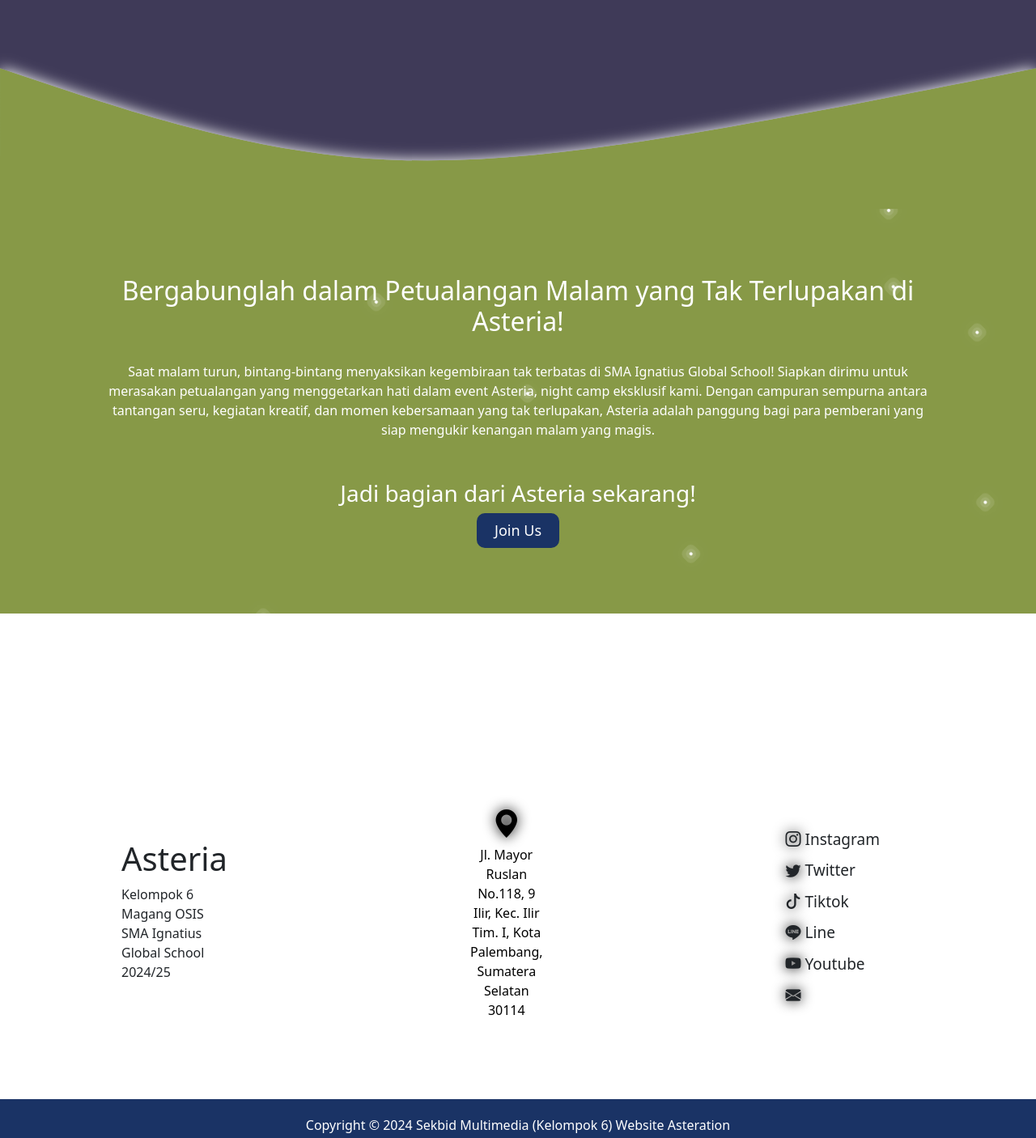
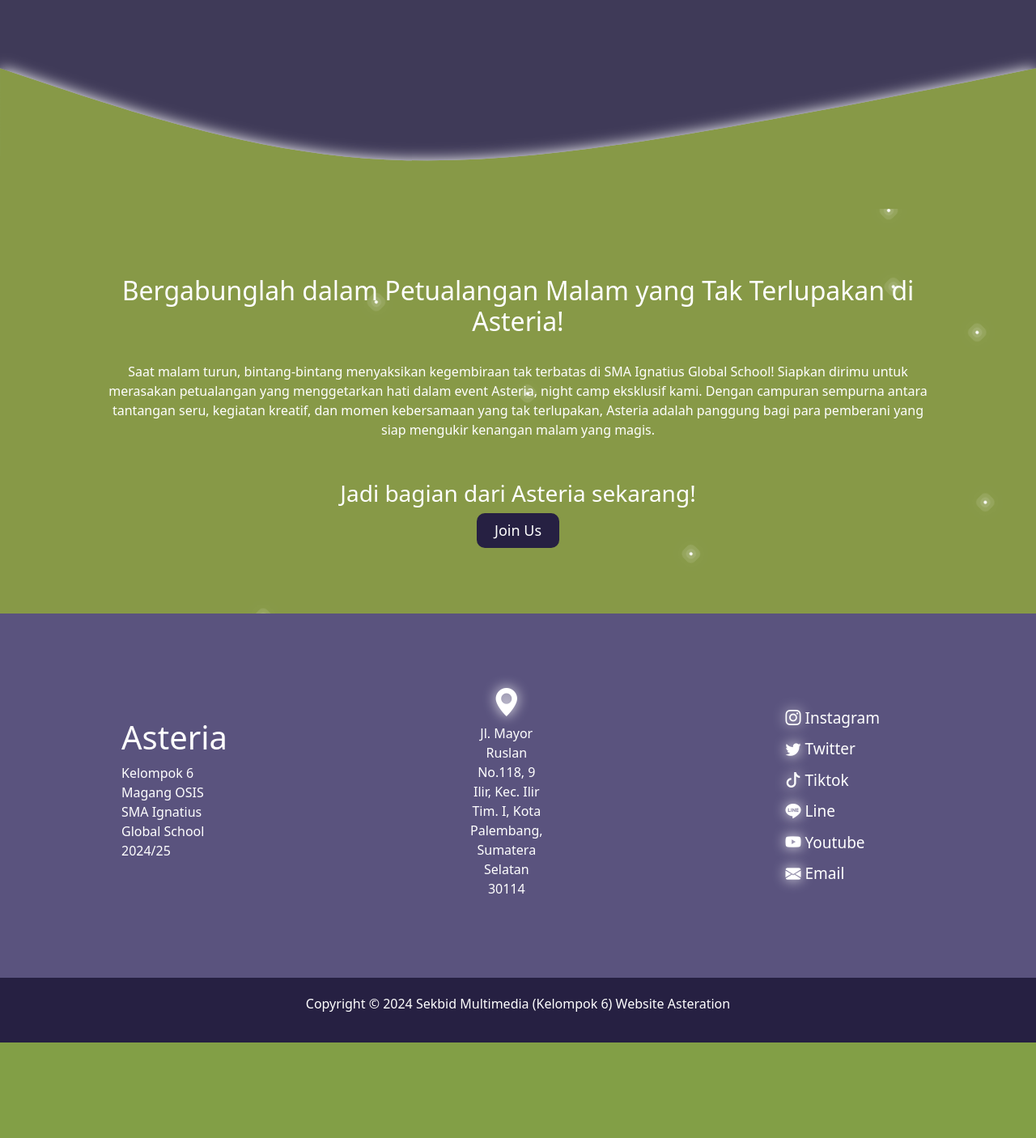
Before and after one commit to kyzn-15/Asteria, a Flask app: page / in a window 1280 px wide. Shown: the part 5094-6500 px from the top of the page at 81% size. After the commit the page ends 6382 px from the top, so only its background shows below. Run offline with Flask 3, Linux system fonts and the light colour scheme.

Commit message:
Detailing warna di footer

```diff
--- a/static/style.css
+++ b/static/style.css
@@ -322,7 +322,6 @@ video source{
   color: white;
   background-color: var(--green);
   margin-top: 0;
-  margin-bottom: 150px;
 }
 #form .form-container {
   width: 80%;
@@ -338,7 +337,7 @@ video source{
 }
 
 #submit-btn {
-  background-color: #1a3365;
+  background-color: var(--header);
   color: white;
   border-radius: 10px;
   border: none;
@@ -347,7 +346,8 @@ video source{
   transition: 0.2s;
 }
 #submit-btn:hover {
-  background-color: #284a8d;
+  background-color: var(--nav-bg);
+  color: var(--yellow);
 }
 
 /* Star fall */
@@ -472,10 +472,13 @@ video source{
 
 
 /* Event Information */
+
 #information {
   display: flex;
   align-items: center;
   min-height: 450px;
+  background-color: var(--nav-bg);
+  color: white;
 }
 #information .event-credit,
 #information .location,
@@ -486,23 +489,22 @@ video source{
 #information .location {
   cursor: pointer;
   text-decoration: none;
-  color: black;
+  color: white;
   text-align: center;
   transition: 0.2s;
 }
 
 #information i {
-  text-shadow: 0 0 1rem black;
+  text-shadow: 0 0 1rem white;
 }
 
 #information .location i {
   font-size: 35px;
-  transition: 0.2s;
 }
 
 #information .location:hover {
-  color: #1a3365;
-  text-shadow: 0 0 1rem #1a3365;
+  color: var(--header);
+  text-shadow: 0 0 1rem var(--header);
 }
 
 #information .contact-person {
@@ -518,13 +520,13 @@ video source{
   transition: 0.2s;
 }
 #information .contact-person div:hover {
-  color: #1a3365;
-  text-shadow: 0 0 1rem #1a3365;
+  color: var(--header);
+  text-shadow: 0 0 1rem var(--header);
 }
 
 /* Footer */
 footer {
-  background-color: #1a3365;
+  background-color: var(--header);
   color: #fff;
   padding: 20px 0;
   text-align: center;
--- a/templates/index.html
+++ b/templates/index.html
@@ -57,7 +57,7 @@
 
 
     <!-- Banner -->
-    <section class="banner">
+    <section class="banner" id="home">
       <img src="../static/assets/Asteria_Banner.png" alt="" />
       <section class="gradient-banner"></section>
     </section>
@@ -96,7 +96,10 @@
         <div class="gallery-grid">
           <!-- Landscape Videos -->
           <div class="gallery-item landscape">
-
+            <video autoplay muted loop playsinline>
+              <source src="../static/assets/landscape.mp4" type="video/mp4" />
+              Your browser does not support the video tag.
+            </video>
             <p class="hidden">Description of the video</p>
           </div>
           <div class="gallery-item landscape">
@@ -283,7 +286,7 @@
         <div class="tiktok"><i class="bi bi-tiktok"></i> Tiktok</div>
         <div class="line"><i class="bi bi-line"></i> Line</div>
         <div class="youtube"><i class="bi bi-youtube"></i> Youtube</div>
-        <div class="email"><i class="bi bi-envelope-fill"></i></div>
+        <div class="email"><i class="bi bi-envelope-fill"></i> Email</div>
       </div>
     </section>
 
```
